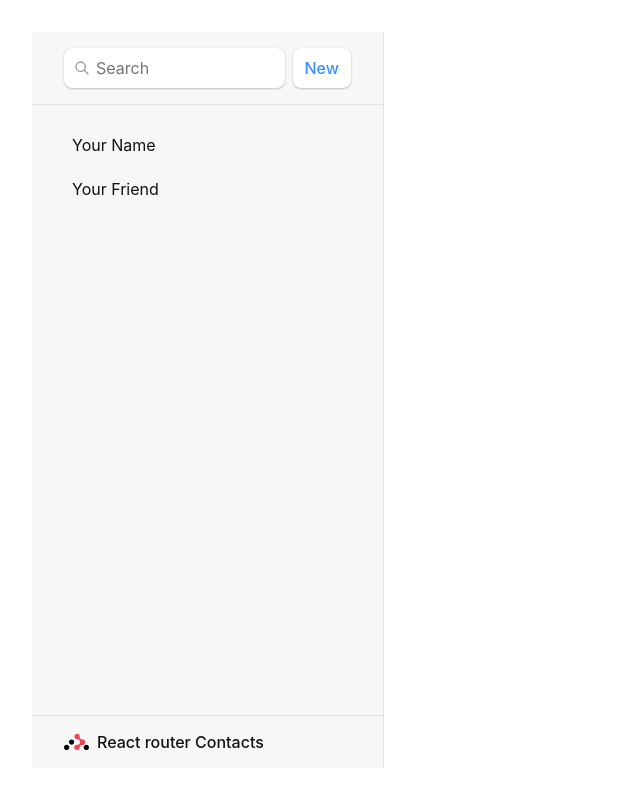
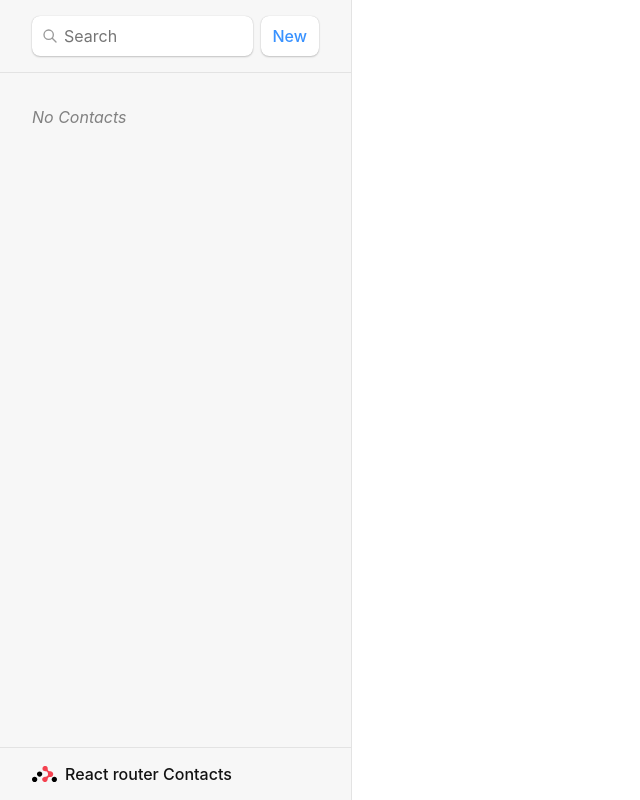
Before and after one commit to cankologlu/react-router-dom-tutorial, a React (Vite) app in the folder horses/: page / in a window 1280 px wide. Shown: the whole page, without its empty margins (0-640 px from the left). Built offline with nearby package versions, Linux system fonts and the light colour scheme.

Commit message:
client side routing

```diff
--- a/horses/src/main.jsx
+++ b/horses/src/main.jsx
@@ -1,11 +1,9 @@
 import React from 'react'
 import ReactDOM from 'react-dom/client'
-import App from './App.jsx'
 import { createBrowserRouter, RouterProvider } from 'react-router-dom'
 import './index.css'
-import Root from './routes/root.jsx'
+import Root, { loader as rootLoader } from './routes/root.jsx'
 import ErrorPage from './components/error-page.jsx'
-import { element } from 'prop-types'
 import Contact from './routes/contact.jsx'
 
 
@@ -13,16 +11,19 @@
   {
     path:"/",
     element: <Root/>,
-    errorElement: <ErrorPage/>
+    errorElement: <ErrorPage/>,
+    loader: rootLoader,
+    children: [
+      {
+        path:"contacts/:contactid",
+        element: <Contact />
+      }
+    ]
   },
   {
     path:"/about",
     element: <p>this page aboot</p>
   },
-  {
-    path:"contacts/:contactId",
-    element: <Contact/>
-  }
 ]);
 
 
--- a/horses/src/routes/root.jsx
+++ b/horses/src/routes/root.jsx
@@ -1,4 +1,8 @@
+import { Outlet, Link, useLoaderData } from "react-router-dom";
+import { getContacts } from "../contacts";
+
 export default function Root() {
+  const { contacts } = useLoaderData();
   return(
   <>
     <div id="sidebar">
@@ -20,16 +24,37 @@
         </form>
       </div>
       <nav>
-        <ul>
-          <li>
-            <a href={`/contacts/1`}>Your Name</a>
-          </li>
-          <li>
-            <a href={`contacts/2`}>Your Friend</a>
-          </li>
-        </ul>
+        {contacts.length ? (
+          <ul>
+            {contacts.map((contact) => (
+              <li key={contact.id}>
+                <Link to={`contacts/${contact.id}`}>
+                  {contact.first || contact.last ? (
+                    <>
+                    {contact.first} {contact.last}
+                    </>
+                  ) : (
+                    <i>No Name Yet!</i>
+                  )}{" "}
+                  {contact.favorite && <span>★</span>}
+                </Link>
+              </li>
+            ))}
+          </ul> ) : (
+            <p>
+              <i>No Contacts</i>
+            </p>
+          )}
       </nav>
     </div>
-    <div id="detail"></div>
+    <div id="detail">
+      <Outlet/>
+      </div>
   </>);
 }
+
+
+export async function loader (){
+  const contacts = await getContacts();
+  return {contacts};
+}
```
